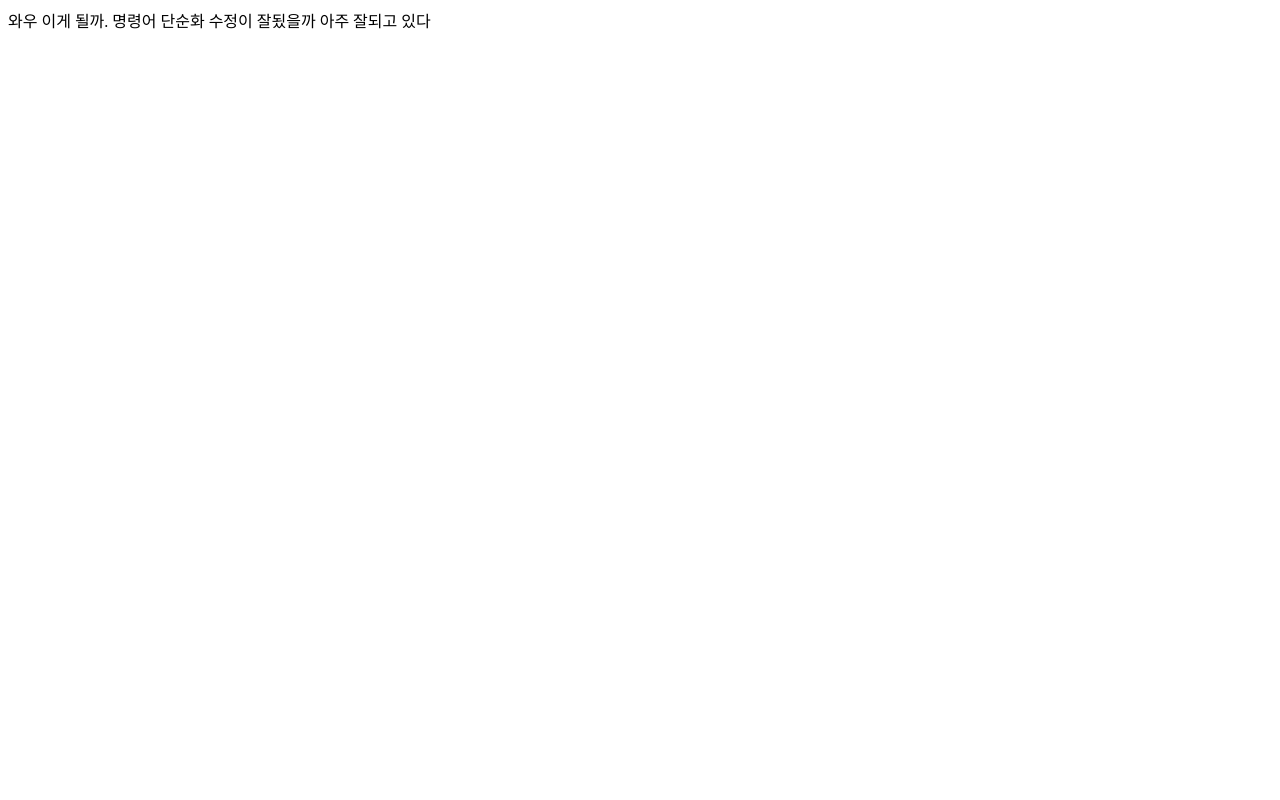
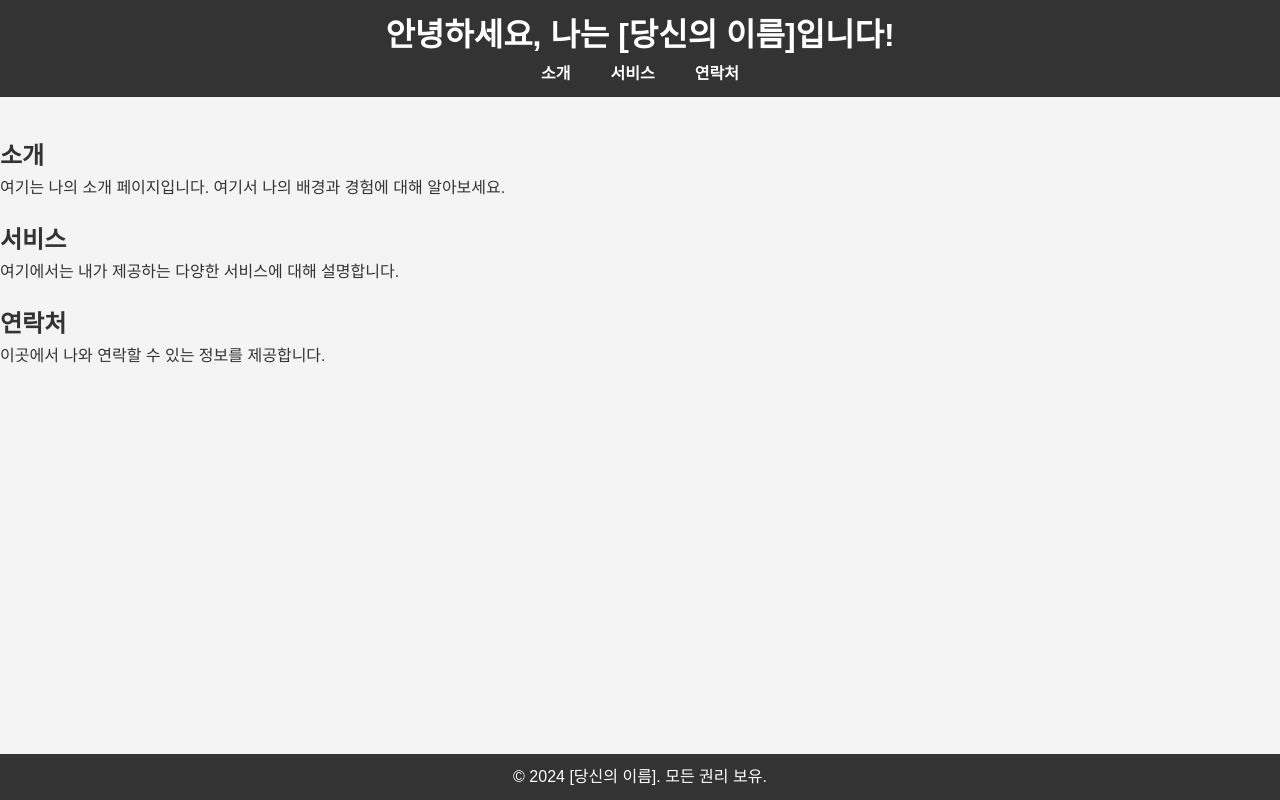
Before and after one commit to tstkim/office, a plain HTML site: page index.html in a window 1280 px wide. Drawn offline with Linux system fonts and the light colour scheme.

Commit message:
?낅뜲?댄듃

```diff
--- a/index.html
+++ b/index.html
@@ -1,3 +1,48 @@
-와우 이게 될까. 명령어 단순화
-수정이 잘됬을까
-아주 잘되고 있다
+<!DOCTYPE html>
+<html lang="en">
+<head>
+    <meta charset="UTF-8">
+    <meta name="viewport" content="width=device-width, initial-scale=1.0">
+    <title>나의 웹사이트</title>
+    <link rel="stylesheet" href="styles.css">
+</head>
+<body>
+    <header>
+        <div class="container">
+            <h1>안녕하세요, 나는 [당신의 이름]입니다!</h1>
+            <nav>
+                <ul id="menu">
+                    <li><a href="#about">소개</a></li>
+                    <li><a href="#services">서비스</a></li>
+                    <li><a href="#contact">연락처</a></li>
+                </ul>
+            </nav>
+        </div>
+    </header>
+
+    <main>
+        <section id="about">
+            <h2>소개</h2>
+            <p>여기는 나의 소개 페이지입니다. 여기서 나의 배경과 경험에 대해 알아보세요.</p>
+        </section>
+
+        <section id="services">
+            <h2>서비스</h2>
+            <p>여기에서는 내가 제공하는 다양한 서비스에 대해 설명합니다.</p>
+        </section>
+
+        <section id="contact">
+            <h2>연락처</h2>
+            <p>이곳에서 나와 연락할 수 있는 정보를 제공합니다.</p>
+        </section>
+    </main>
+
+    <footer>
+        <div class="container">
+            <p>&copy; 2024 [당신의 이름]. 모든 권리 보유.</p>
+        </div>
+    </footer>
+
+    <script src="scripts.js"></script>
+</body>
+</html>
```
